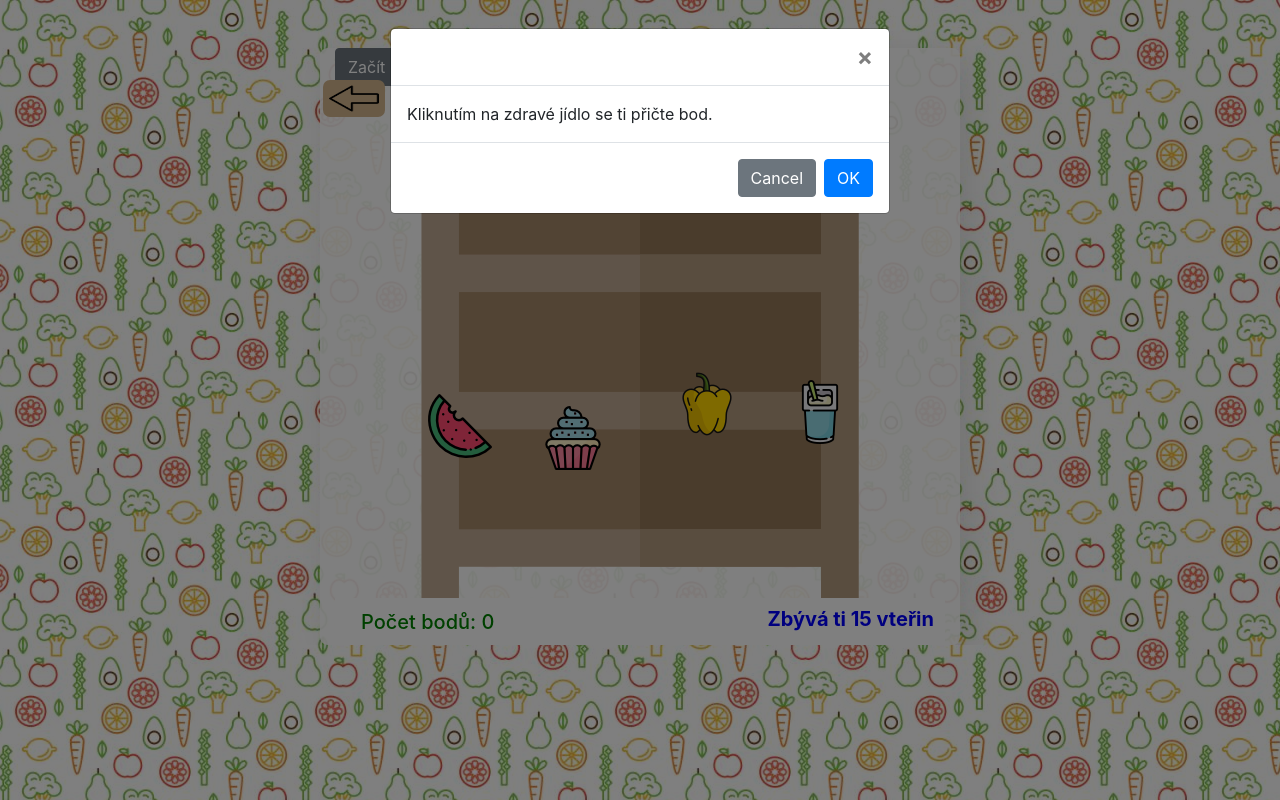
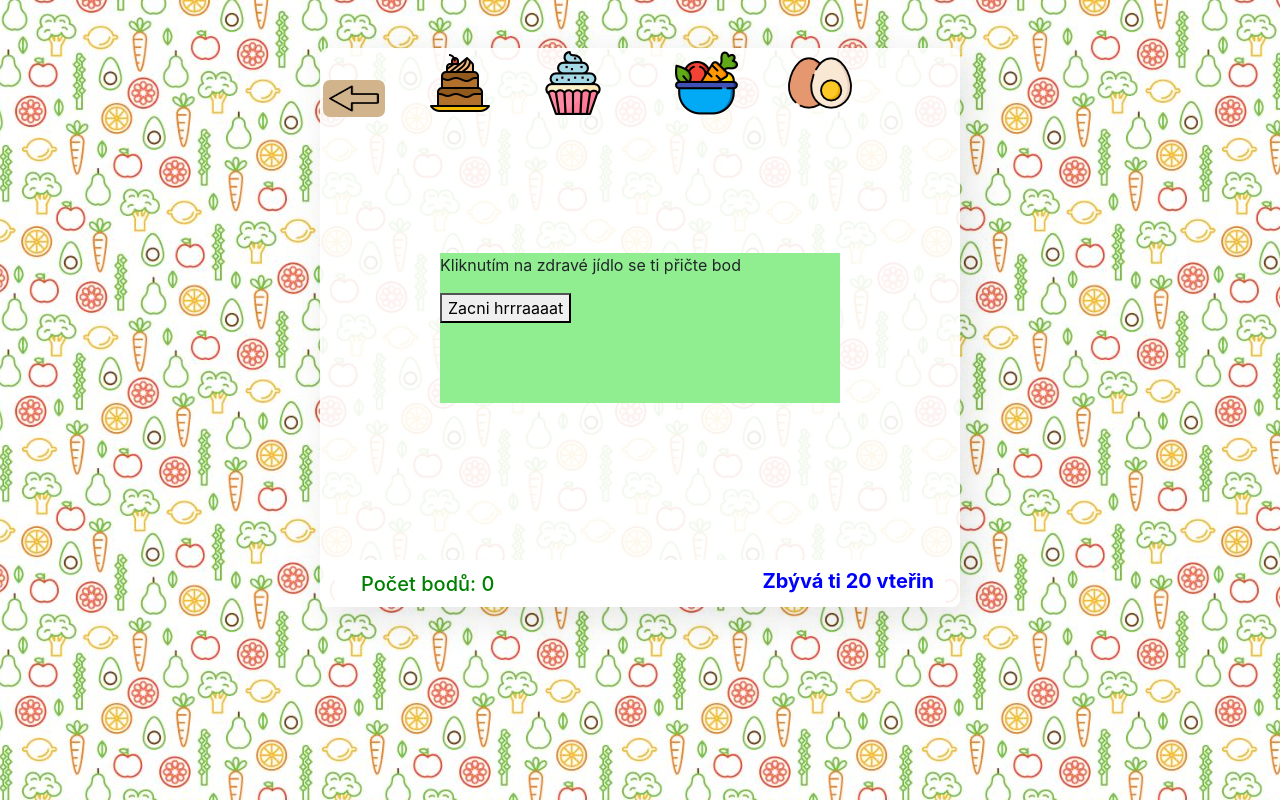
Before and after one commit to AnickaVargova/recepty-hrave-a-zdrave, a Vue app in the folder finalni-projekt/: page /hra1 in a window 1280 px wide. Built offline with nearby package versions, Linux system fonts and the light colour scheme.

Commit message:
update hra2

```diff
--- a/finalni-projekt/src/App.vue
+++ b/finalni-projekt/src/App.vue
@@ -22,4 +22,6 @@ body {
 
 
 
+
+
 </style>
--- a/finalni-projekt/src/views/Hra1.vue
+++ b/finalni-projekt/src/views/Hra1.vue
@@ -1,19 +1,15 @@
 <template>
   <div class="pozadi overflow-hidden col-md-6 mx-auto mt-lg-5 mt-0">
-    <div v-if="ukazInstrukce">
-      <div>
-        <b-button @click="ukazInstrukce = !ukazInstrukce">Začít hru</b-button>
-
-        <b-modal v-model="ukazInstrukce">Kliknutím na zdravé jídlo se ti přičte bod.</b-modal>
-      </div>
+    <div class="instrukce" v-if="ukazInstrukce">
+      <p>Kliknutím na zdravé jídlo se ti přičte bod</p>
+      <button @click="stiskOK">Zacni hrrraaaat</button>
     </div>
 
     <router-link to="/">
       <button id="zpet-hra1" class="mt-lg-4 mt-0 mb-0">
-                 <img src="./../assets/images/left-arrow.png" id="zpet"/>
+        <img src="./../assets/images/left-arrow.png" id="zpet" />
       </button>
     </router-link>
-
 
     <div class="police mx-auto">
       <div class="jidlo">
@@ -23,7 +19,10 @@
           v-bind:style="{ top: `${jidlo1.posunOsaY}px` }"
           v-on:click="priKliknuti1"
         >
-          <img v-bind:src="require(`./../assets/ikony/${jidlo1.ikona}`)" alt="jídlo" />
+          <img
+            v-bind:src="require(`./../assets/ikony/${jidlo1.ikona}`)"
+            alt="jídlo"
+          />
         </div>
         <div
           class="ikonaJidla"
@@ -31,7 +30,10 @@
           v-bind:style="{ top: `${jidlo2.posunOsaY}px` }"
           v-on:click="priKliknuti2"
         >
-          <img v-bind:src="require(`./../assets/ikony/${jidlo2.ikona}`)" alt="jídlo" />
+          <img
+            v-bind:src="require(`./../assets/ikony/${jidlo2.ikona}`)"
+            alt="jídlo"
+          />
         </div>
         <div
           class="ikonaJidla"
@@ -39,7 +41,10 @@
           v-bind:style="{ top: `${jidlo3.posunOsaY}px` }"
           v-on:click="priKliknuti3"
         >
-          <img v-bind:src="require(`./../assets/ikony/${jidlo3.ikona}`)" alt="jídlo" />
+          <img
+            v-bind:src="require(`./../assets/ikony/${jidlo3.ikona}`)"
+            alt="jídlo"
+          />
         </div>
         <div
           class="ikonaJidla"
@@ -47,19 +52,26 @@
           v-bind:style="{ top: `${jidlo4.posunOsaY}px` }"
           v-on:click="priKliknuti4"
         >
-          <img v-bind:src="require(`./../assets/ikony/${jidlo4.ikona}`)" alt="jídlo" />
+          <img
+            v-bind:src="require(`./../assets/ikony/${jidlo4.ikona}`)"
+            alt="jídlo"
+          />
         </div>
       </div>
     </div>
     <div class="hlasky">
-
-      <div class="vysledek col-12 mx-auto m-0 d-flex align-items-center pt-2" v-if="konecHry">
+      <div
+        class="vysledek col-12 mx-auto m-0 d-flex align-items-center pt-2"
+        v-if="konecHry"
+      >
         <h2 class="vysledek-text">{{ vysledek }}</h2>
         <button
           style="margin: 0 0 8px 0 "
           class="btn btn-primary"
           v-on:click="zacitHru"
-        >Hrát znovu?</button>
+        >
+          Hrát znovu?
+        </button>
       </div>
       <!--<p class="chyby">Počet chyb: {{ pocetChyb }}</p>-->
 
@@ -67,9 +79,7 @@
         <h3 class="body mt-1">Počet bodů: {{ pocetBodu - pocetChyb }}</h3>
         <p class="minutka">Zbývá ti {{ minutka }} vteřin</p>
       </div>
-
     </div>
-
   </div>
 
   <!--    <button class="rozcestnik"><router-link to="/" class="odkaz">DOMŮ</router-link></button>-->
@@ -94,14 +104,14 @@ export default {
       interval4: null,
       konecHry: false,
       minutka: 20,
-      intervalMinutka: null
+      intervalMinutka: null,
     };
   },
   computed: {
     vysledek() {
       return `Výborně! Tvůj počet bodů: ${this.pocetBodu}`;
       //dodelat funkci na sklonovani: bod, body, bodu
-    }
+    },
   },
   methods: {
     vratIkonu1() {
@@ -247,6 +257,22 @@ export default {
 
     zacitHru() {
       // this.ukazInstrukce=true;
+
+      this.pohybujIkonou1();
+      this.pohybujIkonou2();
+      this.pohybujIkonou3();
+      this.pohybujIkonou4();
+      this.odectiSekundu();
+      setTimeout(this.citacCasu, 20000);
+    },
+
+    stiskOK() {
+      this.ukazInstrukce = false;
+      this.zacitHru();
+    },
+  },
+
+  created() {
     this.pocetBodu = 0;
     this.pocetChyb = 0;
     this.konecHry = false;
@@ -254,36 +280,33 @@ export default {
     this.vratIkonu2();
     this.vratIkonu3();
     this.vratIkonu4();
-      this.pohybujIkonou1();
-      this.pohybujIkonou2();
-      this.pohybujIkonou3();
-      this.pohybujIkonou4();
-      this.odectiSekundu();
-      setTimeout(this.citacCasu, 20000);
-    }
   },
-
-  created() {
-    this.zacitHru();
-  }
 };
 </script>
 
 <style>
-
-.vysledek-text{
-  font-size:25px;
+.instrukce {
+  position: absolute;
+  width: 400px;
+  height: 150px;
+  top: calc(50% - 75px);
+  left: calc(50% - 200px);
+  z-index: 100;
+  background-color: lightgreen;
 }
-#zpet-hra1{
-  z-index:1;
+.vysledek-text {
+  font-size: 25px;
+}
+#zpet-hra1 {
+  z-index: 1;
 
   background-color: white;
   position: absolute;
-    left:3px;
+  left: 3px;
   top: 8px;
   background-color: tan;
-    border-radius:7px;
-    border:none;
+  border-radius: 7px;
+  border: none;
 }
 
 #zpet-hra1:hover,
@@ -293,14 +316,14 @@ export default {
 }
 
 .prehled h3,
-.prehled p{
-  font-size:20px;
+.prehled p {
+  font-size: 20px;
   padding: 8px;
   justify-content: space-between;
   flex-basis: 50%;
   margin: 3px;
 }
-.prehled{
+.prehled {
   display: flex;
 }
 
@@ -324,7 +347,7 @@ export default {
 .jidlo {
   /* z-index: 2;*/
   position: relative;
-  background-image: url("./../assets/ikony/shelf.png");
+  /* background-image: url("./../assets/ikony/shelf.png"); */
   background-repeat: no-repeat;
   padding-bottom: 100%;
   width: 100%;
```
Lines whose indentation alone changed are shown as unchanged.
